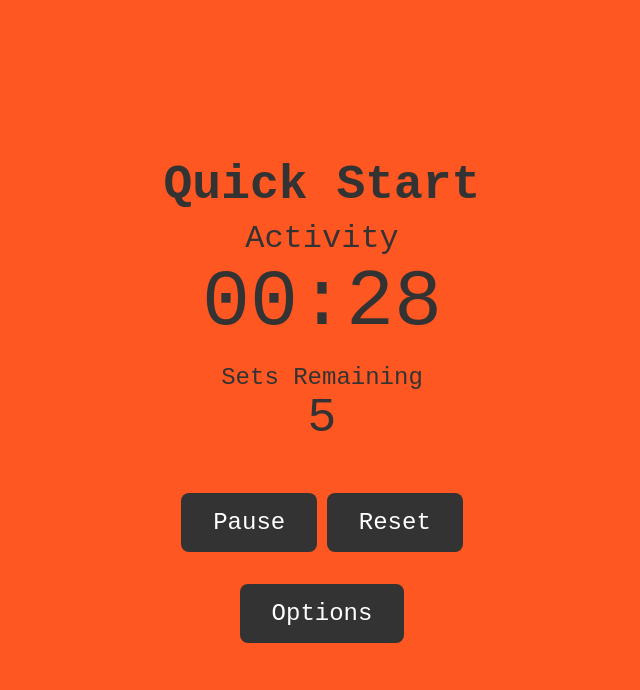
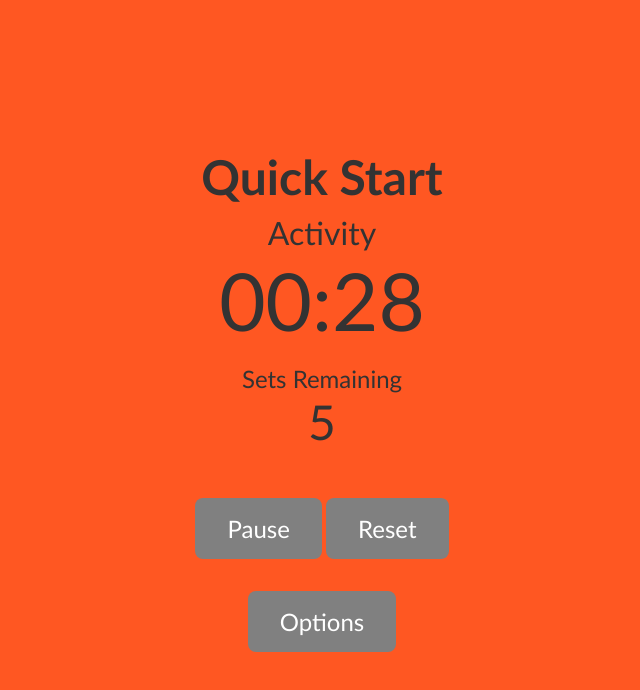
Before and after one commit to RubenTanner/HIIT-Workout-Coursework, a website: page webpages/index.html in a window 1280 px wide. Both pictures are taken after a click on the button "Start". Shown: the whole page, without its empty margins (318-958 px from the left). Drawn offline with Linux system fonts and the light colour scheme.

Commit message:
documentation and naming

```diff
--- a/main.js
+++ b/main.js
@@ -1,3 +1,4 @@
+// DOM ELEMENTS
 const timerEl = document.querySelector("#time");
 const setsEl = document.querySelector("#sets");
 const setsSection = document.querySelector(".sets-section");
@@ -16,9 +17,9 @@ let timeLeft = 0;
  * Starts the timer for the HIIT workout.
  */
 function startTimer() {
-  let activityTime = setActivity.value;
-  let restTime = setRest.value;
-  let sets = setSets.value;
+  const activityTime = parseInt(setActivity.value);
+  const restTime = parseInt(setRest.value);
+  let sets = parseInt(setSets.value);
 
   isRunning = true;
   timeLeft = activityTime;
--- a/styles.css
+++ b/styles.css
@@ -1,5 +1,5 @@
 * {
-  font-family: "Space Mono", monospace;
+  font-family: "Gill Sans", sans-serif;
 }
 
 body {
@@ -24,7 +24,6 @@ h1 {
 }
 
 input {
-  /* display: flex; */
   align-content: center;
   width: 10%;
   gap: 30px;
@@ -36,7 +35,6 @@ input {
   color: #333;
   margin-bottom: 1rem;
   text-align: center;
-  transition: color 0.2s ease-in-out;
 }
 
 .status-text {
@@ -66,8 +64,8 @@ input {
 
 .btn {
   border: none;
-  background-color: #333;
-  color: #fff;
+  background-color: grey;
+  color: white;
   font-size: 1.5rem;
   padding: 1rem 2rem;
   border-radius: 0.5rem;
@@ -77,7 +75,7 @@ input {
 }
 
 .btn:hover {
-  background-color: #222;
+  background-color: darkgrey;
 }
 
 .options-content {
--- a/webpages/index.html
+++ b/webpages/index.html
@@ -1,7 +1,7 @@
 <!DOCTYPE html>
 <html>
   <head>
-    <title>HIIT Timer</title>
+    <title>HIIT workout Coursework</title>
     <meta charset="utf-8" />
     <link rel="stylesheet" href="../styles.css" />
     <script type="module" src="../main.js"></script>
```
